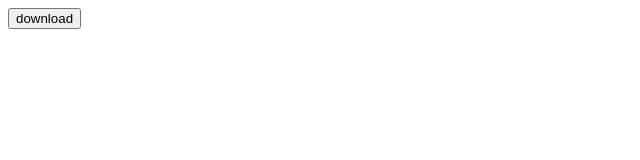
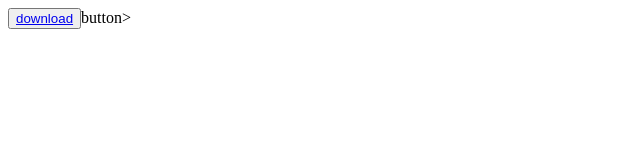
Before and after one commit to ammaikumo/amaiSite, a plain HTML site: page index.html in a window 1280 px wide. Shown: the whole page, without its empty margins (0-640 px from the left). Drawn offline with Linux system fonts and the light colour scheme.

Commit message:
index.html

```diff
--- a/index.html
+++ b/index.html
@@ -1,6 +1,6 @@
 <!DOCTYPE html>
 <html>
 	<body>
-		<button href="magnet:?xt=urn:btih:8420BFF86FACFAED00851F2F5EE2BFAB1C9666C5&dn=fluttershy%20%28AI%20cover%29%20-%20ANTONYMPH.mp4.jpg&tr=udp%3a%2f%2ftracker.openbittorrent.com%3a80%2fannounce&tr=udp%3a%2f%2ftracker.opentrackr.org%3a1337%2fannounce&tr=wss%3a%2f%2fwstracker.online">download</button>
+		<button><a href="magnet:?xt=urn:btih:8420BFF86FACFAED00851F2F5EE2BFAB1C9666C5&dn=fluttershy%20%28AI%20cover%29%20-%20ANTONYMPH.mp4.jpg&tr=udp%3a%2f%2ftracker.openbittorrent.com%3a80%2fannounce&tr=udp%3a%2f%2ftracker.opentrackr.org%3a1337%2fannounce&tr=wss%3a%2f%2fwstracker.online">download</a></button>button>
 	</body>
 </html>
```
